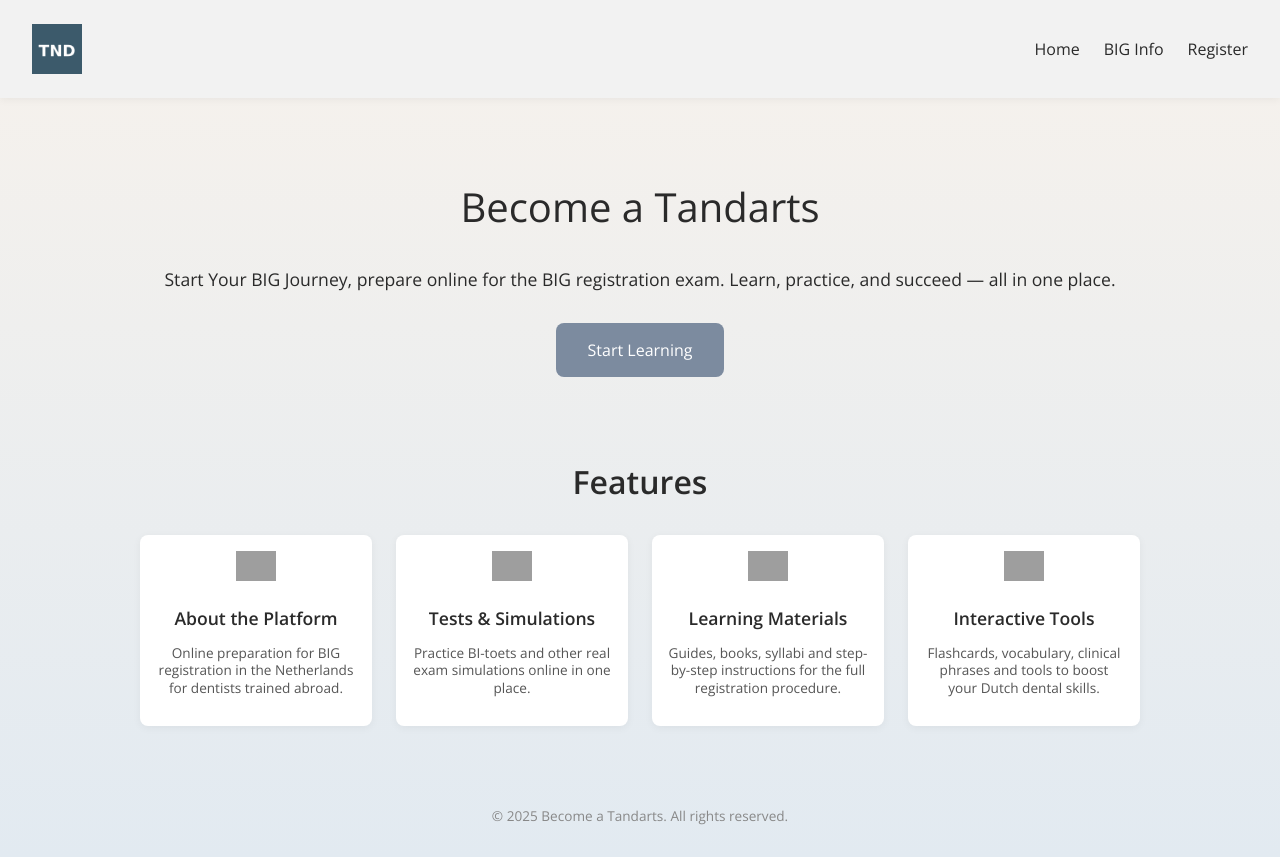
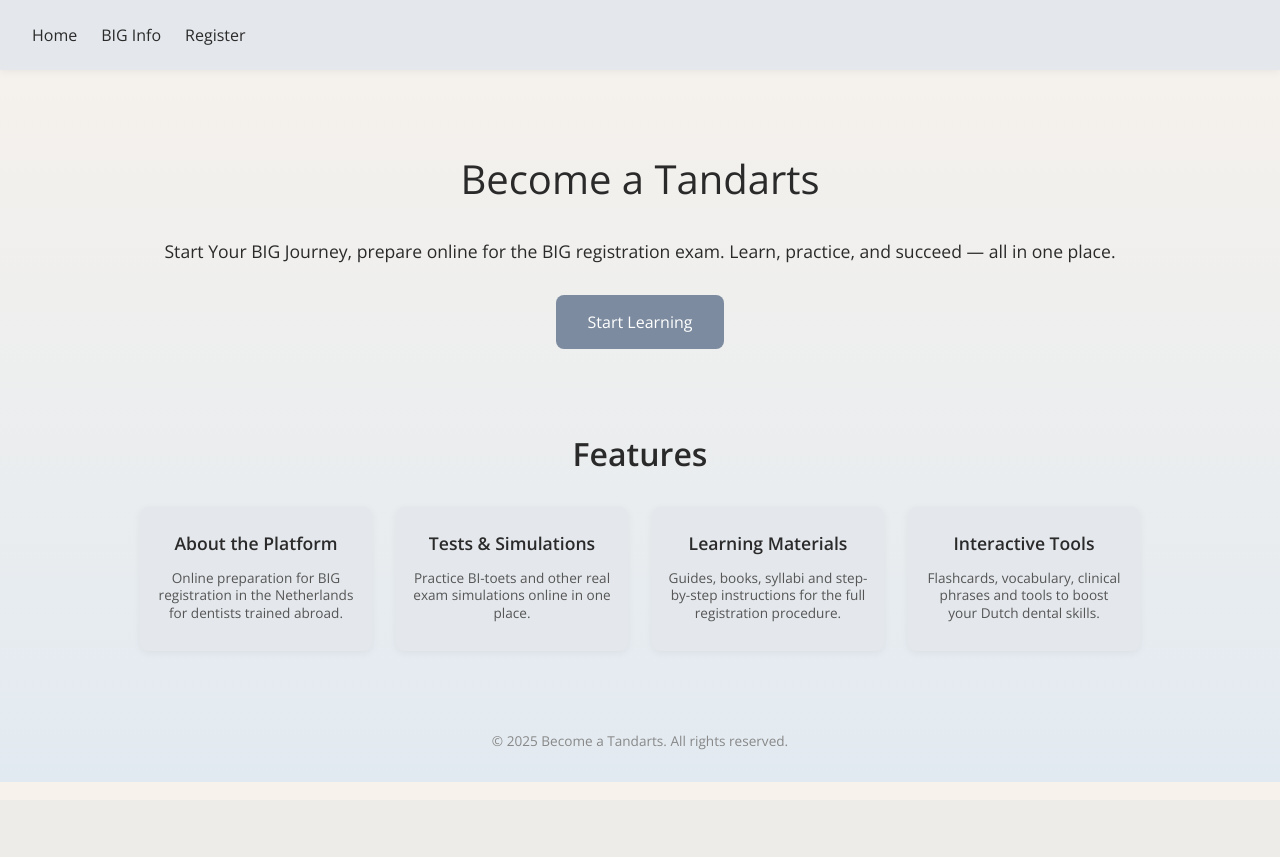
Before and after one commit to YevheniiButov/beatandarts, a Flask app: page / in a window 1280 px wide. After the commit the page ends 750 px from the top, so only its background shows below. Run offline with Flask 3, Linux system fonts and the light colour scheme; grey boxes are pictures that could not be loaded.

Commit message:
Update: color change

```diff
--- a/flask-app/templates/index.html
+++ b/flask-app/templates/index.html
@@ -18,11 +18,11 @@
       justify-content: space-between;
       align-items: center;
       padding: 1.5rem 2rem;
-      background-color: #f2f2f2;
+      background-color: #e4e8ec; /* изменено */
       box-shadow: 0 2px 8px rgba(0, 0, 0, 0.05);
     }
     header img {
-      height: 50px;
+      display: none; /* скрыт логотип */
     }
     nav {
       display: flex;
@@ -38,7 +38,7 @@
     }
     .hero {
       text-align: center;
-      padding: 3rem 1.5rem 2rem 1.5rem; /* padding-bottom уменьшен */
+      padding: 3rem 1.5rem 2rem 1.5rem;
       margin-bottom: 0;
     }
     .hero h1 {
@@ -68,7 +68,7 @@
       background: #5d6d7c;
     }
     .features {
-      padding: 1.5rem 1.5rem 3rem 1.5rem; /* padding-top уменьшен */
+      padding: 1.5rem 1.5rem 3rem 1.5rem;
     }
     .features h2 {
       text-align: center;
@@ -82,17 +82,13 @@
       gap: 1.5rem;
     }
     .card {
-      background-color: #ffffff;
+      background-color: #e4e8ec; /* изменено */
       border-radius: 8px;
       box-shadow: 0 2px 8px rgba(0, 0, 0, 0.05);
       flex: 1 1 180px;
       max-width: 200px;
       padding: 1rem;
       text-align: center;
-    }
-    .card img {
-      width: 40px;
-      margin-bottom: 0.75rem;
     }
     .card h3 {
       margin: 0.5rem 0 0.3rem;
@@ -113,7 +109,6 @@
 </head>
 <body>
   <header>
-    <img src="/static/favicon.png" alt="Logo">
     <nav>
       <a href="/">Home</a>
       <a href="/big-info">BIG Info</a>
@@ -133,22 +128,18 @@
     <h2>Features</h2>
     <div class="cards">
       <div class="card">
-        <img src="/static/platform.png" alt="Platform icon">
         <h3>About the Platform</h3>
         <p>Online preparation for BIG registration in the Netherlands for dentists trained abroad.</p>
       </div>
       <div class="card">
-        <img src="/static/tests.png" alt="Tests icon">
         <h3>Tests & Simulations</h3>
         <p>Practice BI-toets and other real exam simulations online in one place.</p>
       </div>
       <div class="card">
-        <img src="/static/materials.png" alt="Materials icon">
         <h3>Learning Materials</h3>
         <p>Guides, books, syllabi and step-by-step instructions for the full registration procedure.</p>
       </div>
       <div class="card">
-        <img src="/static/tools.png" alt="Tools icon">
         <h3>Interactive Tools</h3>
         <p>Flashcards, vocabulary, clinical phrases and tools to boost your Dutch dental skills.</p>
       </div>
```
